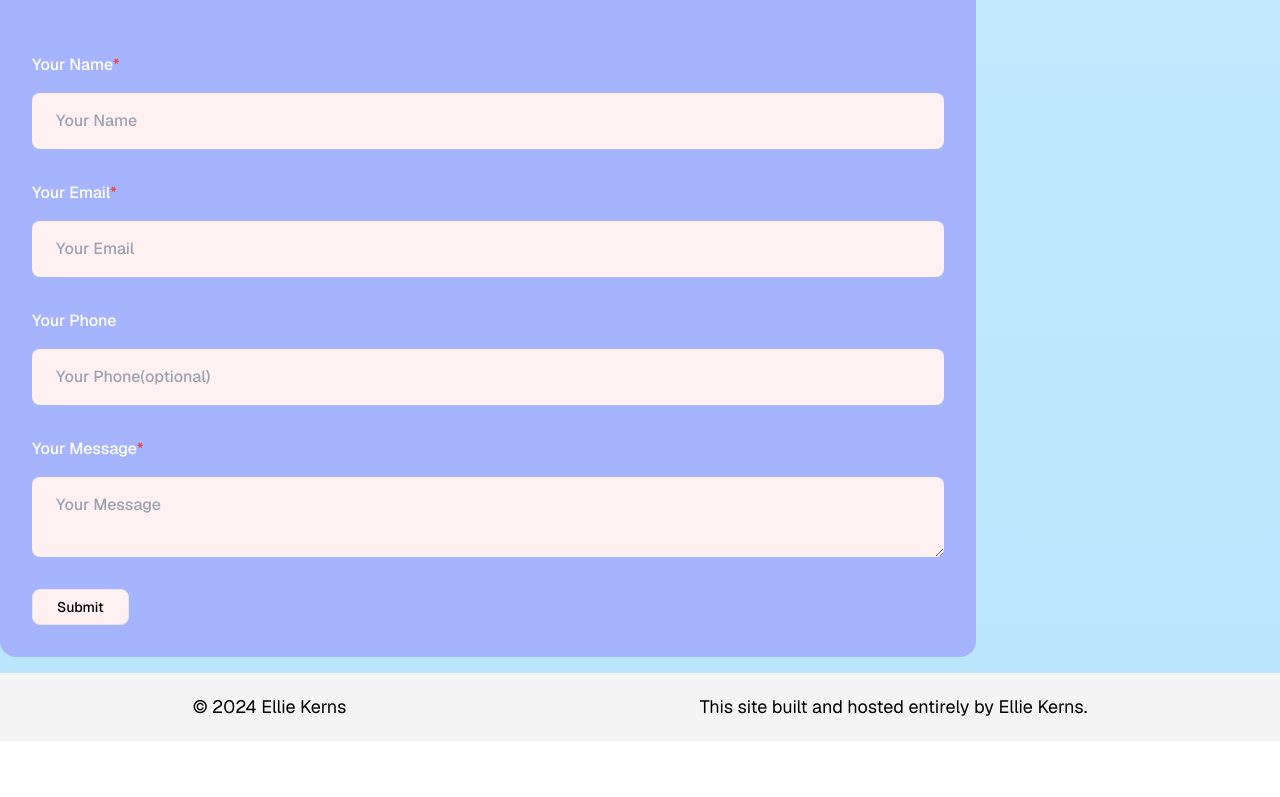
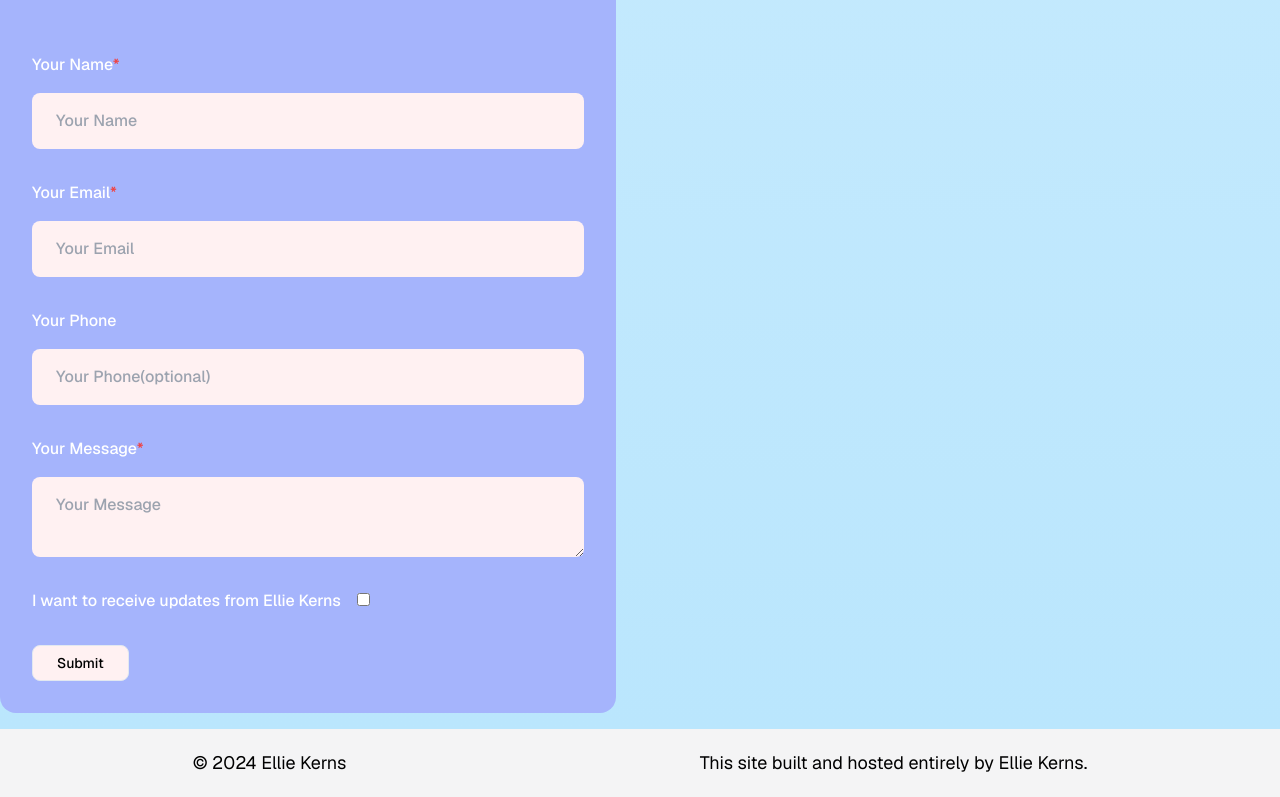
Before and after one commit to biohackerellie/epklabs-monorepo, a Next.js app: page / in a window 1280 px wide. Shown: the part 3737-4534 px from the top of the page. Before the commit the page ends 4478 px from the top, so only its background shows below. Built offline with nearby package versions, Linux system fonts and the light colour scheme; no server answers.

Commit message:
additional contact button

```diff
--- a/src/app/api/send/route.ts
+++ b/src/app/api/send/route.ts
@@ -21,6 +21,7 @@ export async function POST(req: NextRequest) {
 	const email = body.email as string;
 	const message = body.message as string;
 	const phone = (body.phone as string) || '';
+	const updates = body.updates as boolean;
 
 	try {
 		const { data } = await resend.emails.send({
@@ -32,6 +33,7 @@ export async function POST(req: NextRequest) {
 				email: email,
 				message: message,
 				phone: phone,
+				updates: updates,
 			}) as React.ReactElement,
 		});
 
--- a/src/components/Contact.tsx
+++ b/src/components/Contact.tsx
@@ -4,7 +4,7 @@ import { Button } from './ui/button';
 
 import SectionWrapper from '@/lib/sectionWrapper';
 import { slideIn } from '@/lib/motion';
-import { motion } from 'framer-motion';
+import { motion, useForceUpdate } from 'framer-motion';
 import { env } from '@/env.mjs';
 
 const Contact = () => {
@@ -14,6 +14,7 @@ const Contact = () => {
 		email: '',
 		phone: '',
 		message: '',
+		updates: false,
 	});
 	const [loading, setLoading] = useState(false);
 	const handleChange = (e: any) => {
@@ -40,6 +41,7 @@ const Contact = () => {
 					email: '',
 					phone: '',
 					message: '',
+					updates: false,
 				});
 			},
 			(err) => {
@@ -51,7 +53,7 @@ const Contact = () => {
 	};
 
 	return (
-		<div className='xl:mt-12 xl:flex-row flex-col flex '>
+		<div className='xl:mt-12 xl:flex-row max-w-[800px] flex-col flex '>
 			<motion.div
 				variants={slideIn({
 					direction: 'left',
@@ -110,6 +112,7 @@ const Contact = () => {
 						<span className='text-white font-medium mb-4'>
 							Your Message<span className='text-red-500'>*</span>
 						</span>
+
 						<textarea
 							name='message'
 							placeholder='Your Message'
@@ -117,6 +120,18 @@ const Contact = () => {
 							onChange={handleChange}
 							required
 							className='bg-rose-50 py-4 px-6 placeholder:text-gray-400 rounded-lg text-black outlined-none border-none font-medium'
+						/>
+					</label>
+					<label className=''>
+						<span className='text-white font-medium mb-4'>
+							I want to receive updates from Ellie Kerns
+						</span>
+						<input
+							type='checkbox'
+							name='updates'
+							checked={form.updates}
+							onChange={handleChange}
+							className='px-4 ml-4'
 						/>
 					</label>
 					<Button
--- a/src/components/emails/index.tsx
+++ b/src/components/emails/index.tsx
@@ -5,6 +5,7 @@ export interface NotificationEmailProps {
 	name: string;
 	phone?: string;
 	message: string;
+	updates?: boolean;
 	endorsement?: boolean;
 }
 
@@ -12,6 +13,7 @@ export const NotificationEmail: React.FC<Readonly<NotificationEmailProps>> = ({
 	email,
 	name,
 	phone,
+	updates,
 
 	message,
 }) => (
@@ -22,6 +24,7 @@ export const NotificationEmail: React.FC<Readonly<NotificationEmailProps>> = ({
 		{phone && <p> Phone: {phone} </p>}
 
 		<p> Message: {message} </p>
+		{updates && <p> User wants to receive updates </p>}
 	</div>
 );
 
```
